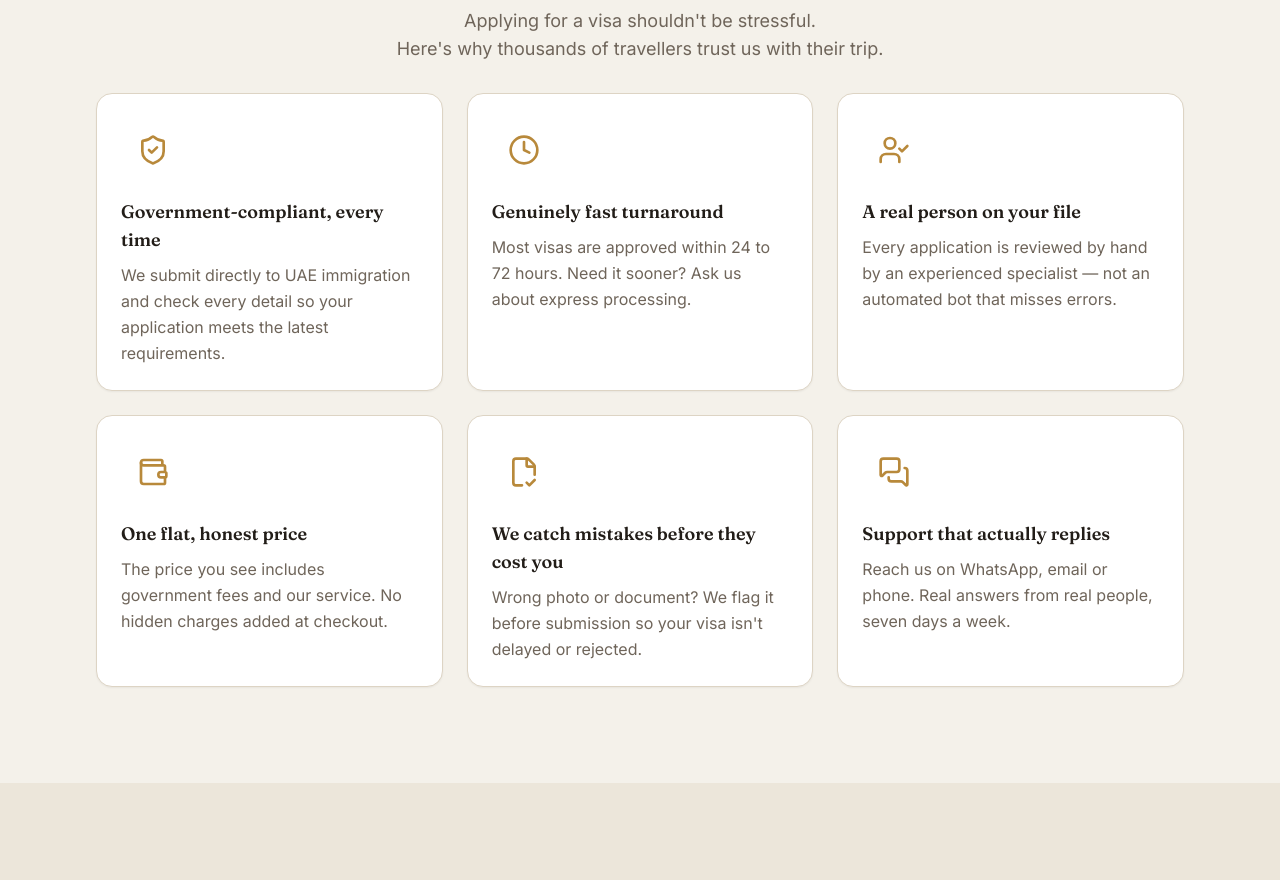
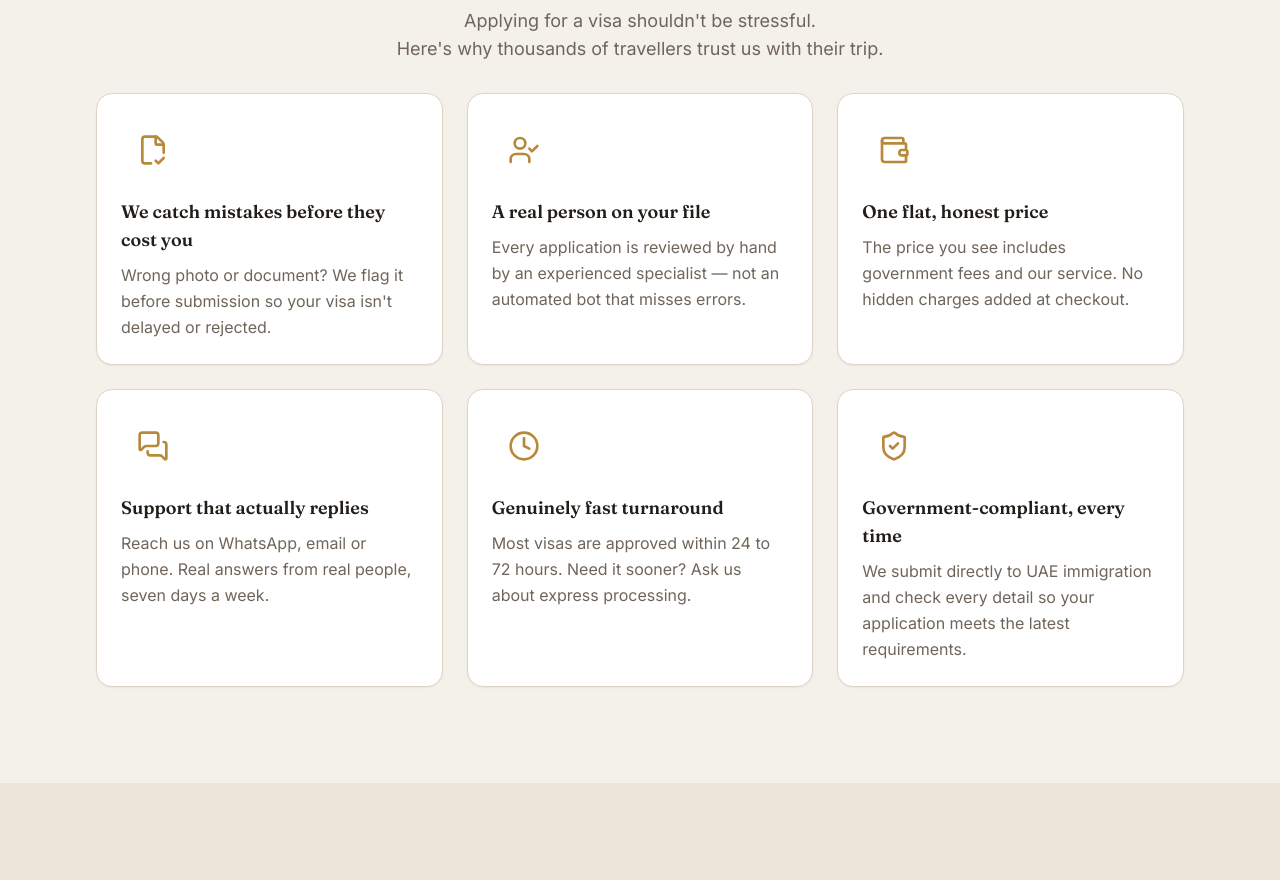
Before and after one commit to bvtonder1980-cmd/dubavisas, a Next.js app: page / in a window 1280 px wide. Shown: the part 3797-4677 px from the top of the page. Built offline with nearby package versions, Linux system fonts and the light colour scheme.

Commit message:
feat: reorder and update reasons in why-us component for clarity and emphasis on key features
Co-authored-by: bvtonder1980-cmd <275993852+bvtonder1980-cmd@users.noreply.github.com>

```diff
--- a/components/why-us.tsx
+++ b/components/why-us.tsx
@@ -3,14 +3,9 @@ import { ShieldCheck, Clock4, UserCheck, Wallet, FileCheck2, MessagesSquare } fr
 
 const reasons = [
   {
-    icon: ShieldCheck,
-    title: "Government-compliant, every time",
-    body: "We submit directly to UAE immigration and check every detail so your application meets the latest requirements.",
-  },
-  {
-    icon: Clock4,
-    title: "Genuinely fast turnaround",
-    body: "Most visas are approved within 24 to 72 hours. Need it sooner? Ask us about express processing.",
+    icon: FileCheck2,
+    title: "We catch mistakes before they cost you",
+    body: "Wrong photo or document? We flag it before submission so your visa isn't delayed or rejected.",
   },
   {
     icon: UserCheck,
@@ -23,14 +18,19 @@ const reasons = [
     body: "The price you see includes government fees and our service. No hidden charges added at checkout.",
   },
   {
-    icon: FileCheck2,
-    title: "We catch mistakes before they cost you",
-    body: "Wrong photo or document? We flag it before submission so your visa isn't delayed or rejected.",
-  },
-  {
     icon: MessagesSquare,
     title: "Support that actually replies",
     body: "Reach us on WhatsApp, email or phone. Real answers from real people, seven days a week.",
+  },
+  {
+    icon: Clock4,
+    title: "Genuinely fast turnaround",
+    body: "Most visas are approved within 24 to 72 hours. Need it sooner? Ask us about express processing.",
+  },
+  {
+    icon: ShieldCheck,
+    title: "Government-compliant, every time",
+    body: "We submit directly to UAE immigration and check every detail so your application meets the latest requirements.",
   },
 ]
 
```
